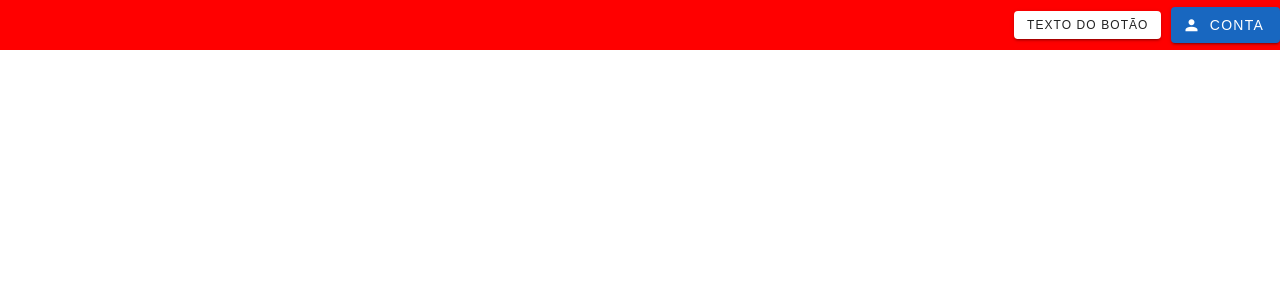
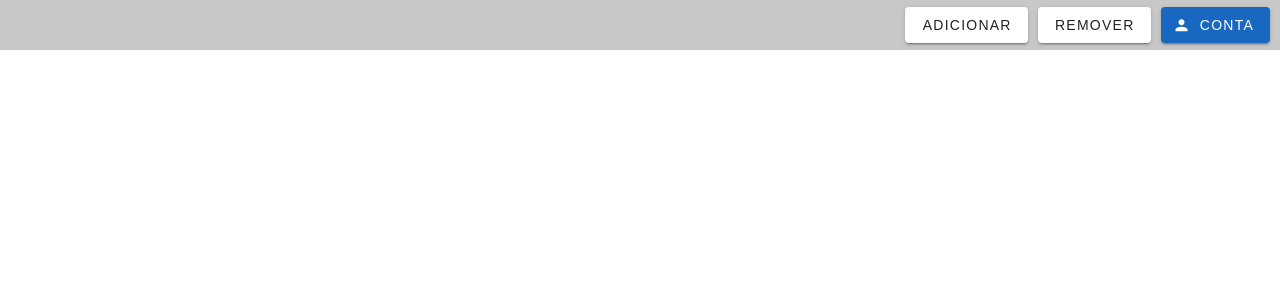
Before and after one commit to fernanddo-s/BikeRentAPI, a Vue app in the folder frontend/: page / in a window 1280 px wide. Shown: the top 300 px of the page. Built offline with nearby package versions, Linux system fonts and the light colour scheme.

Commit message:
add: componente de header

```diff
--- a/frontend/src/components/header/Header.vue
+++ b/frontend/src/components/header/Header.vue
@@ -4,8 +4,11 @@ import UserMenu from '../menu/UserMenu.vue';
 
 <template>
   <div class="main-header">
-    <v-btn size="small" class="btn-click">Texto do botão</v-btn>
-    <UserMenu class="teste"/>
+    <v-btn>Adicionar</v-btn>
+    <v-btn class="btn-click">Remover</v-btn>
+    <div class="teste">
+      <UserMenu/>
+    </div>
   </div>
 </template>
 
@@ -13,12 +16,14 @@ import UserMenu from '../menu/UserMenu.vue';
 .main-header{
   width: 100%;
   height: 50px;
-  background-color: red;
+  background-color: rgb(200, 200, 200);
   display: flex;
   justify-content: end;
   align-items: center;
 }
-
+.teste{
+  margin-right: 10px;
+}
 .btn-click{
   margin: 0 10px 0 10px;
 }
```
